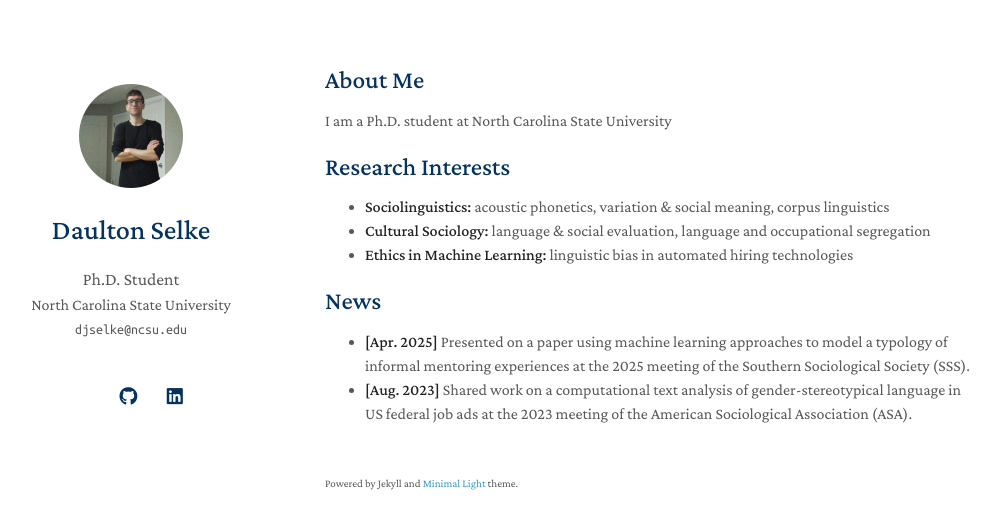
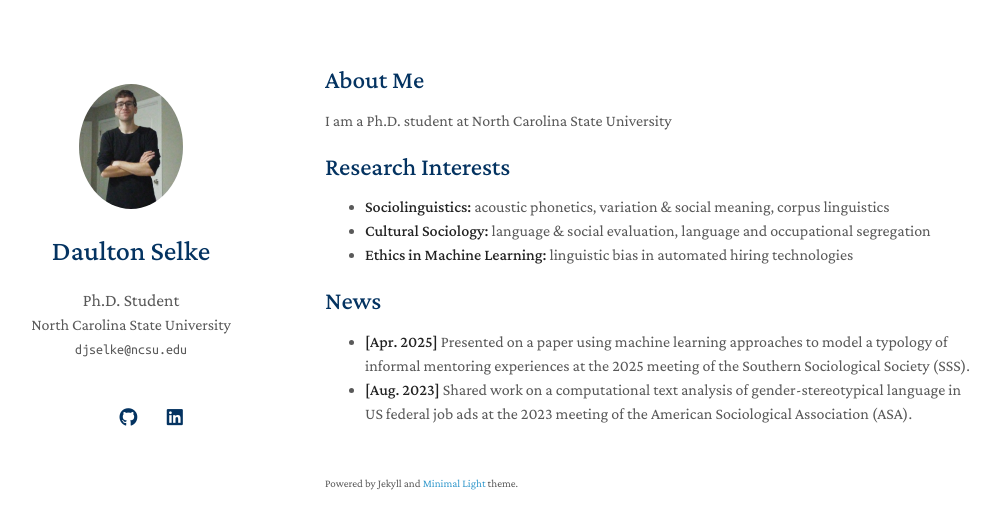
Before and after one commit to selked/selked.github.io, a Jekyll site: the page built from index.md, in a window 1280 px wide. Shown: the top 529 px of the page, without its empty margins (145-1145 px from the left). Built offline with Jekyll 4.4.1, drawn with Linux system fonts in a browser that asks for light colours; a style sheet for code colours, icons or effects is not loaded; our own code applies the rules of GitHub Pages for plain Markdown files.

Commit message:
HTML Update

```diff
--- a/_config.yml
+++ b/_config.yml
@@ -38,7 +38,7 @@
 
 # Images (e.g., your profile picture and your website's favicon)
 # "favicon" and "favicon_dark" are used for the light and dark modes, respectively.
-avatar: ./assets/img/avatar.jpeg
+avatar: ./assets/img/avatar.png
 favicon: ./assets/img/favicon.png
 favicon_dark: ./assets/img/favicon-dark.png
 
```
Also changed, not shown: assets/img/avatar.png (added), assets/img/favicon-dark.png.
